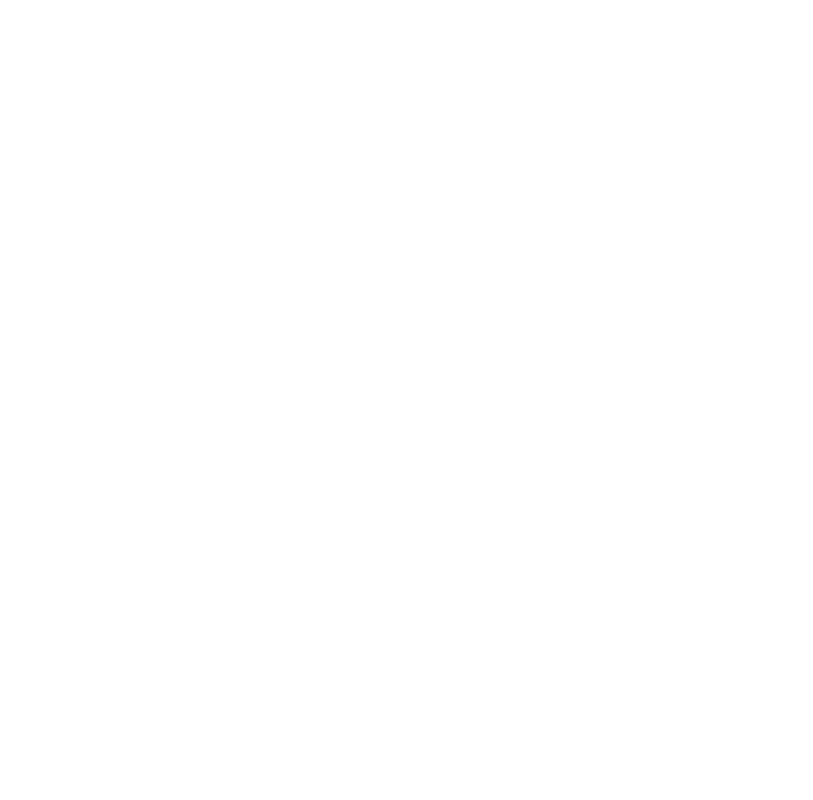
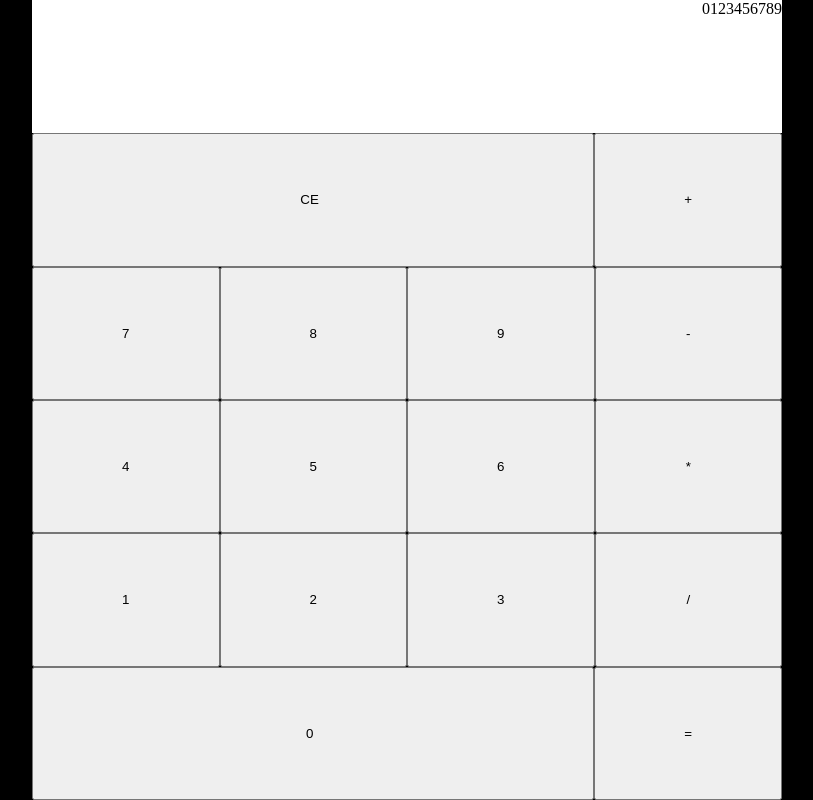
Before and after one commit to Cookethan/Calculator, a plain HTML site: page index.html in a window 1280 px wide. Shown: the whole page, without its empty margins (233-1046 px from the left). Drawn offline with Linux system fonts and the light colour scheme.

Commit message:
Created calculator html structure

```diff
--- a/index.html
+++ b/index.html
@@ -8,6 +8,15 @@
     <title>Document</title>
 </head>
 <body>
-
+    <div class="container">
+        <div class="calculator">
+            <div class="calcDisplay">0123456789</div>
+            <div class="btnRow"><button class="clearDisplay">CE</button><button class="operatorBtn">+</button></div>
+            <div class="btnRow"><button class="numBtn">7</button><button class="numBtn">8</button><button class="numBtn">9</button><button class="operatorBtn">-</button></div>
+            <div class="btnRow"><button class="numBtn">4</button><button class="numBtn">5</button><button class="numBtn">6</button><button class="operatorBtn">*</button></div>
+            <div class="btnRow"><button class="numBtn">1</button><button class="numBtn">2</button><button class="numBtn">3</button><button class="operatorBtn">/</button></div>
+            <div class="btnRow"><button class="numBtn zeroBtn">0</button></button><button class="operatorBtn">=</button></div>
+        </div>
+    </div>
 </body>
 </html>
--- a/styles.css
+++ b/styles.css
@@ -0,0 +1,45 @@
+*{
+    box-sizing: border-box;
+    margin: 0;
+    padding: 0;
+}
+
+.container{
+    background-color: black;
+    display: flex;
+    justify-content: center;
+    align-items: center;
+    height: 100vh;
+}
+
+.calculator{
+    display: flex;
+    flex-direction: column;
+    min-width: 750px;
+    height: 800px;
+
+}
+
+.calcDisplay{
+    flex: 1 0;
+    min-height: 50px;
+    background-color:#FFFFFF;
+    text-align: end;
+}
+
+.btnRow{
+    display: flex;
+    flex: 1 0;
+}
+
+.numBtn,
+.operatorBtn{
+    flex: 1 0;
+
+}
+
+.clearDisplay,
+.zeroBtn{
+    flex: 3 0;
+    padding-right: 7px;
+}
```
